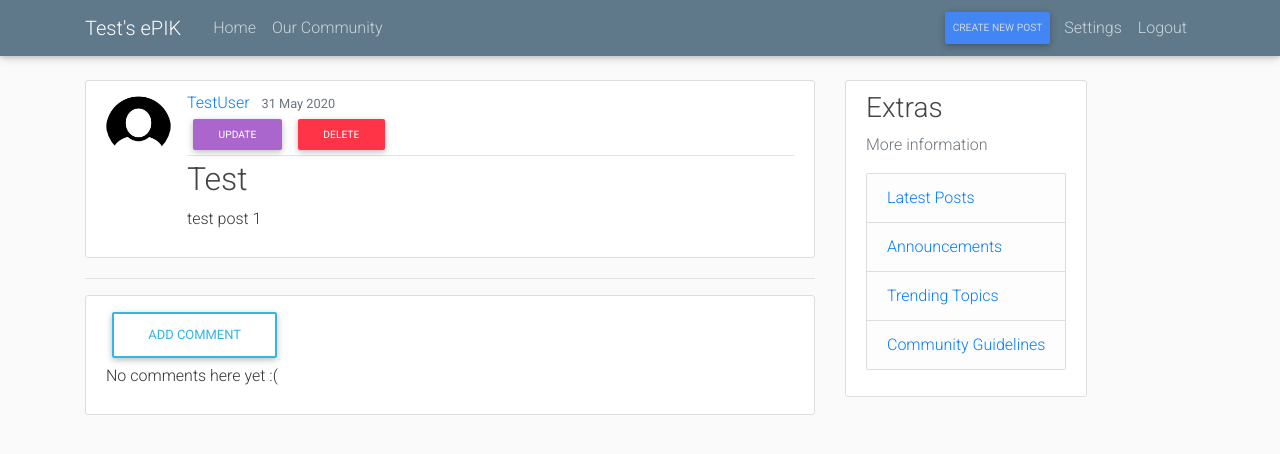
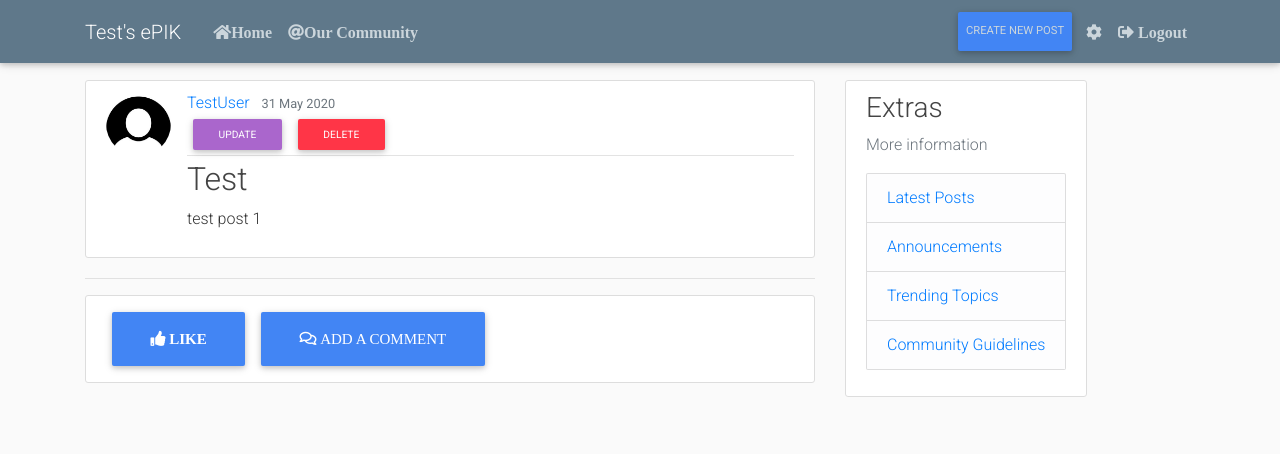
Before and after one commit to jybryce4/epik-social, a Django app: page /post/1/ in a window 1280 px wide. Shown: the top 454 px of the page. Run offline with Django 3.2, Linux system fonts and the light colour scheme; a user stored in the database is signed in; data comes from the database, SQL or seed files in the repository; data that the repository does not hold is empty; some libraries are stand-ins or nearby versions.

Commit message:
updated a lot of things - still working on that like button!

```diff
--- a/blog/models.py
+++ b/blog/models.py
@@ -19,18 +19,25 @@ class Post(models.Model):
     def get_absolute_url(self):
         return reverse('post-detail', kwargs={'pk': self.pk})
 
+# currently doesn't work
+class Like(models.Model):
+    user = models.ForeignKey(User, on_delete=models.CASCADE)
+    post = models.ForeignKey(Post, on_delete=models.CASCADE)
 
 
 class Comment(models.Model):
     post = models.ForeignKey('blog.Post', on_delete=models.CASCADE, related_name='comments')
+    text = models.TextField()
     author = models.CharField(max_length=200)
-    text = models.TextField()
     created_date = models.DateTimeField(default=timezone.now())
-    approved_comment = models.BooleanField(default=False)
+    # approved_comment = models.BooleanField(default=False)
 
-    def approve(self):
-        self.approved_comment = True
-        self.save()
+    class Meta:
+        ordering = ['created_date']
+
+    #def approve(self):
+        #self.approved_comment = True
+        #self.save()
 
     def __str__(self):
         return self.text
--- a/blog/templates/blog/add_comment_to_post.html
+++ b/blog/templates/blog/add_comment_to_post.html
@@ -1,9 +1,10 @@
 {% extends 'blog/base.html' %}
-
+{% load crispy_forms_tags %}
 {% block content %}
     <h1>New comment</h1>
+    <p>Note: You can post under a different name as long as it follows our <a href="#">Community Guidelines</a>.</p>
     <form method="POST" class="post-form">{% csrf_token %}
-        {{ form.as_p }}
+        {{ form|crispy }}
         <button type="submit" class="save btn btn-default">Send</button>
     </form>
 {% endblock %}
--- a/blog/templates/blog/base.html
+++ b/blog/templates/blog/base.html
@@ -35,18 +35,18 @@
                </button>
                <div class="collapse navbar-collapse" id="navbarToggle">
                   <div class="navbar-nav mr-auto">
-                     <a class="nav-item nav-link" href="{% url 'blog-home' %}">Home</a>
-                     <a class="nav-item nav-link" href="{% url 'blog-about' %}">Our Community</a>
+                     <a class="nav-item nav-link mt-1 mb-1 fas fa-home" href="{% url 'blog-home' %}">Home</a>
+                     <a class="nav-item nav-link mt-1 fas fa-at" href="{% url 'blog-about' %}">Our Community</a>
                   </div>
                   <!-- Navbar Right Side -->
                   <div class="navbar-nav">
                      {% if user.is_authenticated %}
-                        <a class="nav-item nav-link btn btn-primary btn-sm mt-1 mb-1" href={% url 'post-create' %}>Create New Post</a>
-                        <a class="nav-item nav-link" href={% url 'profile' %}>Settings</a>
-                        <a class="nav-item nav-link" href="{% url 'logout' %}">Logout</a>
+                        <a class="nav-item nav-link btn btn-primary btn-md mt-1 mb-1" href={% url 'post-create' %}>Create New Post</a>
+                        <a class="nav-item nav-link mt-2 fas fa-cog" data-toggle="tooltip" title="Your user settings" href={% url 'profile' %}></a>
+                        <a class="nav-item nav-link mt-2 mb-1 fas fa-sign-out-alt" href="{% url 'logout' %}"> Logout</a>
                      {% else %}
-                        <a class="nav-item nav-link" href="{% url 'login' %}">Login</a>
-                        <a class="nav-item nav-link" href="{% url 'register' %}">Register</a>
+                        <a class="nav-item nav-link mt-2 mb-1 fas fa-sign-in-alt" href="{% url 'login' %}"> LogIn</a>
+                        <a class="nav-item nav-link mt-2 mb-1 fas fa-pen" href="{% url 'register' %}"> Register</a>
                      {% endif %}
                   </div>
                </div>
--- a/blog/templates/blog/post_detail.html
+++ b/blog/templates/blog/post_detail.html
@@ -19,16 +19,22 @@
    </div>
 </article>
 <hr>
+
+<!--User comments & Like button-->
 <div class="content-section">
-<a class="btn btn-outline-info" href="{% url 'add_comment_to_post' pk=post.pk %}">Add comment</a>
+   {% if user.is_authenticated %}
+      <button id="likes" class="btn btn-primary btn-lg" type="button">
+         <span class="fas fa-thumbs-up"> Like</span>
+      </button>
+   {% endif %}
+
+   <a class="btn btn-lg btn-primary fas fa-comments" href="{% url 'add_comment_to_post' pk=post.pk %}"> Add a Comment</a>
    {% for comment in object.comments.all %}
-    <div class="comment">
+      <div class="content-section comment">
          <div class="date">{{ comment.created_date }}</div>
          <strong>{{ comment.author }}</strong>
          <p>{{ comment.text|linebreaks }}</p>
       </div>
-{% empty %}
-    <p>No comments here yet :(</p>
    {% endfor %}
 </div>
 {% endblock content %}
--- a/blog/urls.py
+++ b/blog/urls.py
@@ -15,4 +15,5 @@ urlpatterns = [
     path('about/', views.about, name='blog-about'),
     path('post/<int:pk>/comment/', views.add_comment_to_post, name='add_comment_to_post'),
     path('user/profile/<str:username>/', views.get_user_profile, name="public-profile"),
+    path('post/<int:pk>/likes/', views.like_post, name='likes'), # doesn't work yet
 ]
--- a/blog/views.py
+++ b/blog/views.py
@@ -5,10 +5,13 @@ from django.views.generic import (
     CreateView, UpdateView,
     DeleteView, RedirectView
 )
-from .models import Post
+from django.http import HttpResponse
 from django.contrib.auth.models import User
+from django.contrib.auth.decorators import login_required
+
 from .forms import CommentForm
 from users.views import profile
+from .models import Post, Like
 
 
 def home(request):
@@ -77,7 +80,7 @@ class PostDeleteView(LoginRequiredMixin, UserPassesTestMixin, DeleteView):
         post = self.get_object()
         return self.request.user == post.author
 
-
+@login_required
 def add_comment_to_post(request, pk):
     post = get_object_or_404(Post, pk=pk)
     if request.method == "POST":
@@ -88,17 +91,26 @@ def add_comment_to_post(request, pk):
             comment.save()
             return redirect('post-detail', pk=post.pk)
     else:
-        form = CommentForm()
+        form = CommentForm(initial={'author': request.user}) # post as the logged in user by default
     return render(request, 'blog/add_comment_to_post.html', {'form': form})
 
 def about(request):
     return render(request, 'blog/about.html', {'title': 'About'})
 
 
-# public user profile
+# public user profile (only for logged in users, though)
+@login_required
 def get_user_profile(request, username):
     user = User.objects.get(username=username)
-    return render(request, 'blog/public_profile.html', {'user': user})
+    user_posts = Post.objects.filter(author=user).order_by('-date_posted')[:5]
+    context = {
+        'user': user,
+        'user_posts': user_posts,
+    }
+    return render(request, 'blog/public_profile.html', context)
 
 
 # liking posts
+@login_required
+def like_post(request):
+    pass
--- a/users/templates/users/profile.html
+++ b/users/templates/users/profile.html
@@ -8,7 +8,7 @@
             <div class="media-body">
                 <h2 class="account-heading">{{ user.first_name }} {{ user.last_name }}</h2>
                 <h4 class="text-primary">@{{ user.username }}</h4>
-                <h6 class="text-secondary">{{ user.profile.tagline }}</h6>
+                <em><h6 class="text-secondary">{{ user.profile.tagline }}</h6></em>
             </div>
         </div>
 
```
Also changed, not shown: blog/templates/blog/home.html (+3 -4 lines), blog/templates/blog/public_profile.html (+24 -2 lines), blog/templates/blog/user_posts.html (+7 -1 lines), blog/migrations/0003_auto_20200530_2052.py (added), blog/migrations/0004_auto_20200530_2108.py (added), blog/static/blog/js/main.js (added), db.sqlite3, media/profile_pics/cat_HFjhxiF.png (added). Lines whose indentation alone changed are shown as unchanged.
